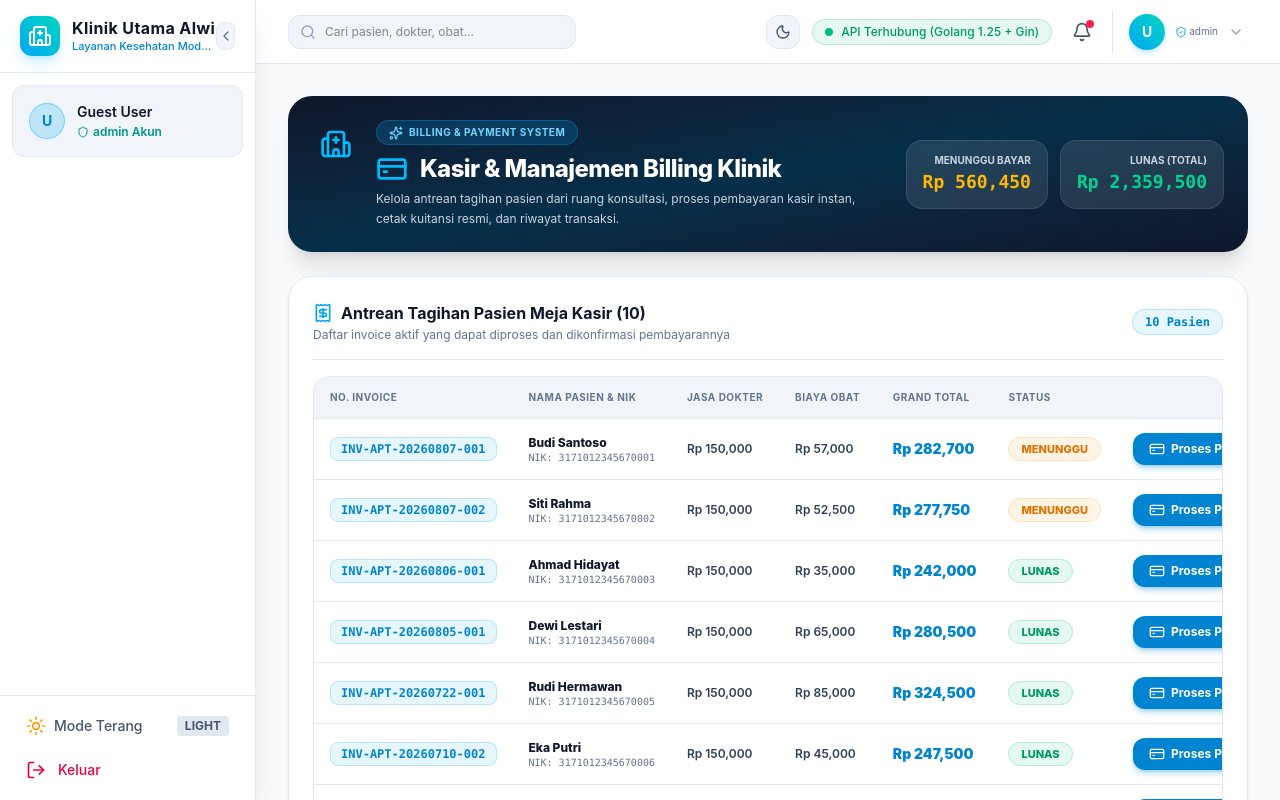
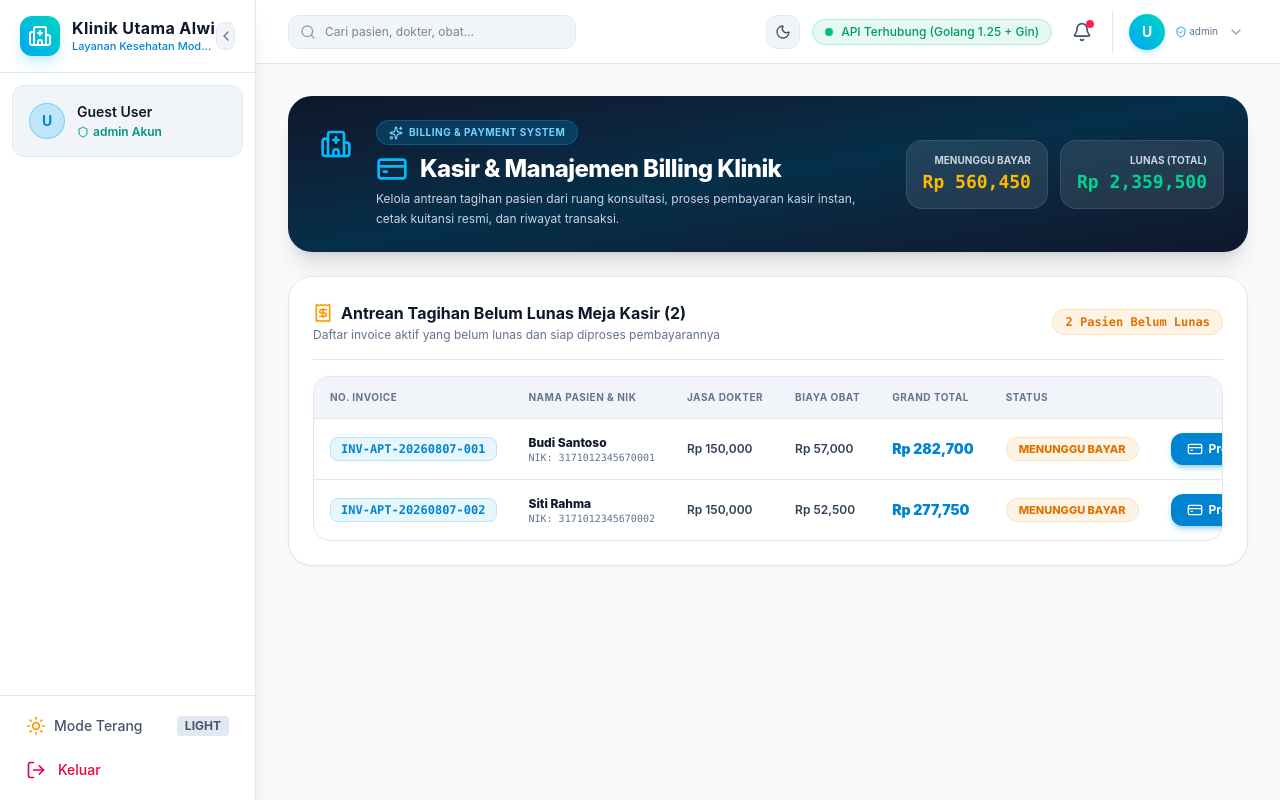
Before and after one commit to randyfp21/ProjectKlinikAlwi, a React (Vite) app in the folder frontend/: page /dashboard/billing in a window 1280 px wide. Shown: the top 800 px of the page. Built offline with nearby package versions, Linux system fonts and the light colour scheme; sample sign-in values are in the browser's storage.

Commit message:
fix: Filter Billing page cashier table to strictly show pending unpaid invoices only

```diff
--- a/frontend/src/pages/BillingPage.tsx
+++ b/frontend/src/pages/BillingPage.tsx
@@ -331,26 +331,26 @@ export const BillingPage: React.FC = () => {
         </div>
       ) : !selectedInvoice ? (
         /* =========================================================================
-            VIEW 2: ADMIN / CASHIER ROLE -> PATIENT BILLING QUEUE
+            VIEW 2: ADMIN / CASHIER ROLE -> UNPAID PATIENT BILLING QUEUE (ONLY PENDING)
            ========================================================================= */
         <div className="glass-card p-6 rounded-3xl border border-slate-200 dark:border-slate-800 space-y-4 shadow-sm bg-white dark:bg-slate-900/90">
           <div className="flex items-center justify-between border-b border-slate-200 dark:border-slate-800 pb-4">
             <div>
               <h2 className="text-base font-bold text-slate-900 dark:text-slate-100 flex items-center gap-2">
-                <Receipt className="w-5 h-5 text-sky-500" />
-                Antrean Tagihan Pasien Meja Kasir ({displayInvoices.length})
+                <Receipt className="w-5 h-5 text-amber-500" />
+                Antrean Tagihan Belum Lunas Meja Kasir ({pendingInvoices.length})
               </h2>
-              <p className="text-xs text-slate-500 dark:text-slate-400 mt-0.5">Daftar invoice aktif yang dapat diproses dan dikonfirmasi pembayarannya</p>
+              <p className="text-xs text-slate-500 dark:text-slate-400 mt-0.5">Daftar invoice aktif yang belum lunas dan siap diproses pembayarannya</p>
             </div>
-            <span className="px-3 py-1 rounded-full bg-sky-500/10 text-sky-600 dark:text-sky-400 border border-sky-500/20 text-xs font-bold font-mono">
-              {displayInvoices.length} Pasien
+            <span className="px-3 py-1 rounded-full bg-amber-500/10 text-amber-600 dark:text-amber-400 border border-amber-500/20 text-xs font-bold font-mono">
+              {pendingInvoices.length} Pasien Belum Lunas
             </span>
           </div>
 
-          {displayInvoices.length === 0 ? (
+          {pendingInvoices.length === 0 ? (
             <div className="p-12 text-center text-xs text-slate-400 font-semibold space-y-2">
               <CheckCircle2 className="w-8 h-8 text-emerald-500 mx-auto" />
-              <p>Belum ada antrean invoice tagihan pasien di meja kasir saat ini.</p>
+              <p>Tidak ada antrean tagihan belum lunas di meja kasir saat ini. Semua tagihan telah diproses lunas!</p>
             </div>
           ) : (
             <div className="overflow-x-auto rounded-2xl border border-slate-200 dark:border-slate-800">
@@ -367,7 +367,7 @@ export const BillingPage: React.FC = () => {
                   </tr>
                 </thead>
                 <tbody className="divide-y divide-slate-200 dark:divide-slate-800">
-                  {displayInvoices.map((inv) => (
+                  {pendingInvoices.map((inv) => (
                     <tr
                       key={inv.id}
                       onClick={() => setSelectedInvoice(inv)}
@@ -388,12 +388,8 @@ export const BillingPage: React.FC = () => {
                         Rp {inv.grand_total.toLocaleString()}
                       </td>
                       <td className="py-3.5 px-4">
-                        <span className={`px-3 py-1 rounded-full text-[11px] font-extrabold border ${
-                          inv.payment_status === 'Paid'
-                            ? 'bg-emerald-500/10 text-emerald-600 dark:text-emerald-400 border-emerald-500/20'
-                            : 'bg-amber-500/10 text-amber-600 dark:text-amber-400 border-amber-500/20'
-                        }`}>
-                          {inv.payment_status === 'Paid' ? 'LUNAS' : 'MENUNGGU'}
+                        <span className="px-3 py-1 rounded-full text-[11px] font-extrabold border bg-amber-500/10 text-amber-600 dark:text-amber-400 border-amber-500/20">
+                          MENUNGGU BAYAR
                         </span>
                       </td>
                       <td className="py-3.5 px-4 text-right">
```
